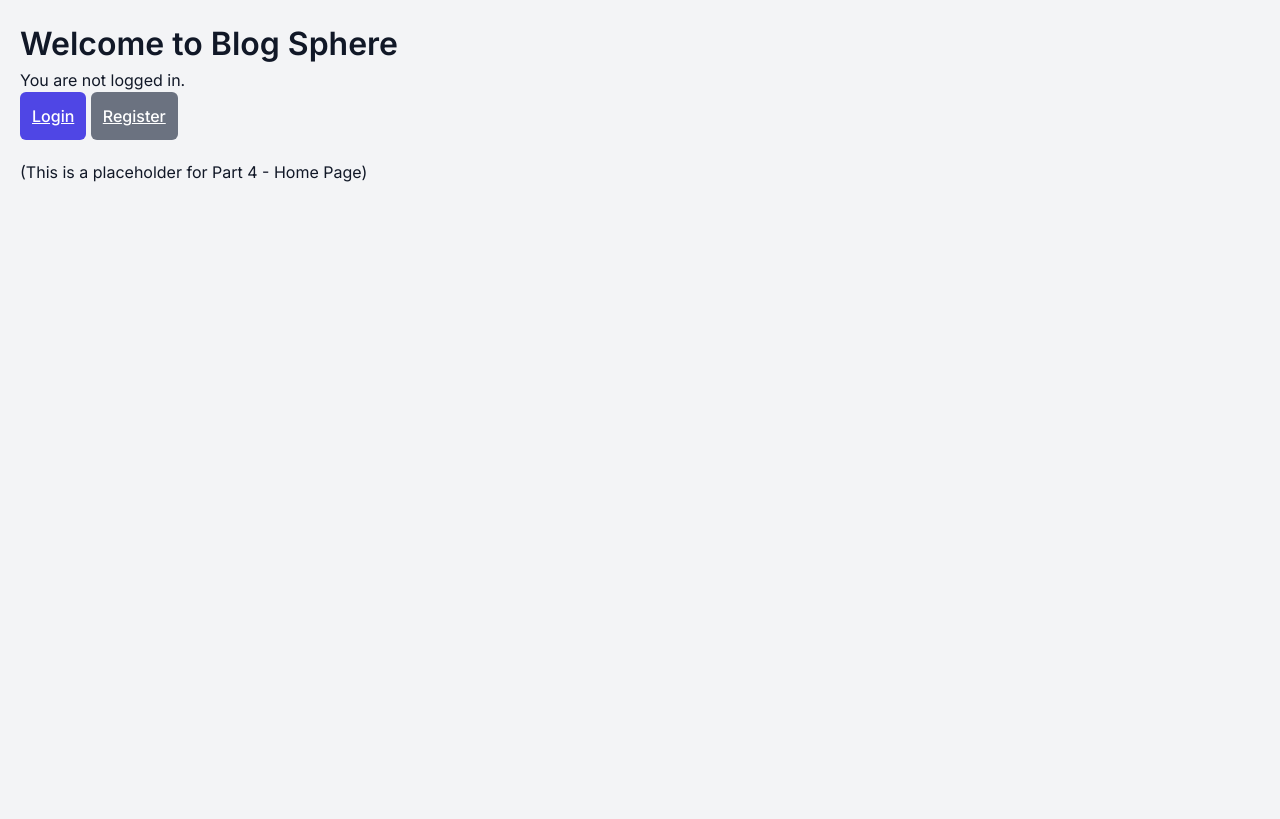
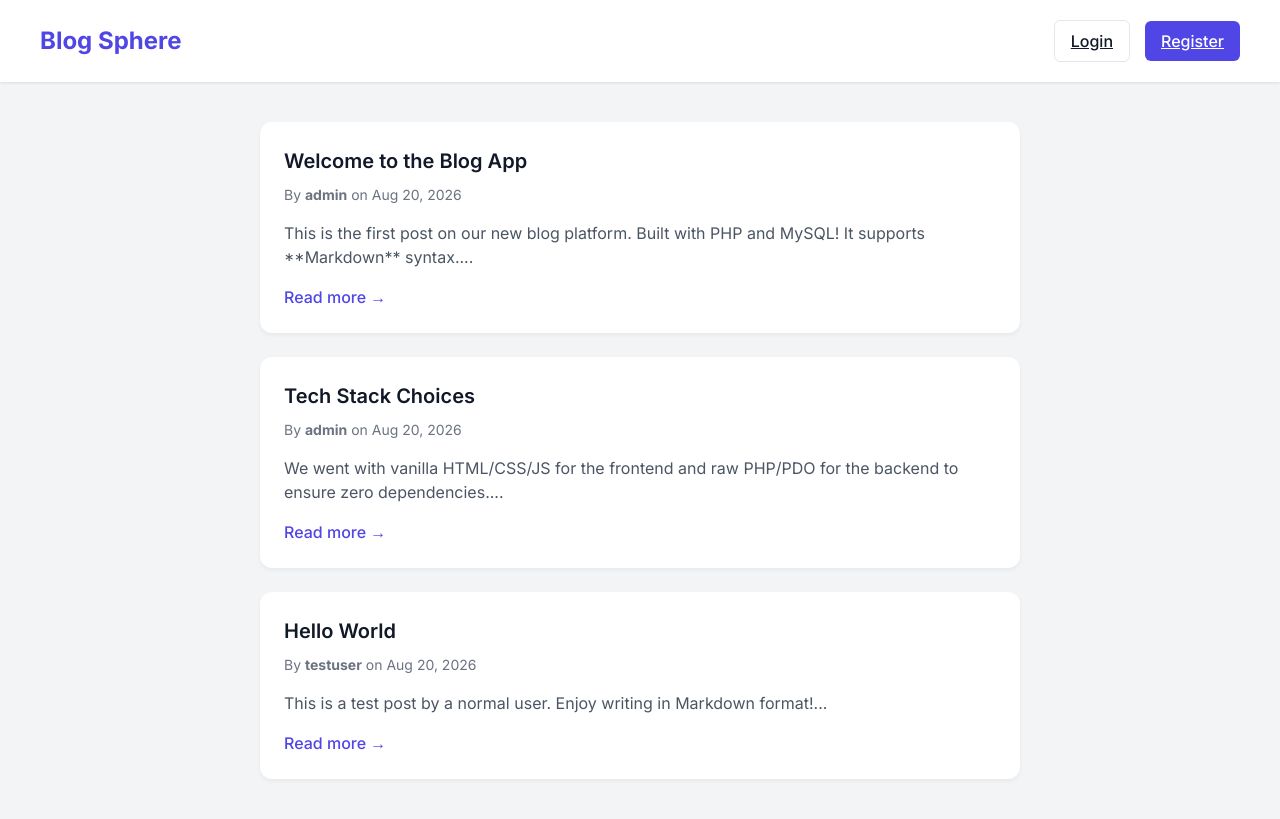
Before and after one commit to shamlamansoor/Blog_Sphere, a PHP site: page / in a window 1280 px wide. Before the commit the page ends 182 px from the top, so only its background shows below. Run offline with PHP 8.4, Linux system fonts and the light colour scheme; data comes from the database, SQL or seed files in the repository.

Commit message:
Implement Part 3 blog CRUD backend

```diff
--- /dev/null
+++ b/includes/functions.php
@@ -0,0 +1,33 @@
+<?php
+// includes/functions.php
+
+/**
+ * Sanitize input to prevent XSS.
+ */
+function sanitize($data) {
+    if (is_array($data)) {
+        return array_map('sanitize', $data);
+    }
+    return htmlspecialchars(trim($data), ENT_QUOTES, 'UTF-8');
+}
+
+/**
+ * Generate CSRF token.
+ */
+function generateCsrfToken() {
+    if (empty($_SESSION['csrf_token'])) {
+        $_SESSION['csrf_token'] = bin2hex(random_bytes(32));
+    }
+    return $_SESSION['csrf_token'];
+}
+
+/**
+ * Verify CSRF token.
+ */
+function verifyCsrfToken($token) {
+    if (isset($_SESSION['csrf_token']) && hash_equals($_SESSION['csrf_token'], $token)) {
+        return true;
+    }
+    return false;
+}
+?>
--- a/index.php
+++ b/index.php
@@ -1,5 +1,16 @@
 <?php
+require_once 'config/db.php';
 require_once 'includes/auth.php';
+require_once 'includes/functions.php';
+
+// Fetch all posts
+$stmt = $pdo->query("
+    SELECT p.id, p.title, p.content, p.created_at, p.user_id, u.username
+    FROM blogPost p
+    JOIN user u ON p.user_id = u.id
+    ORDER BY p.created_at DESC
+");
+$posts = $stmt->fetchAll();
 ?>
 <!DOCTYPE html>
 <html lang="en">
@@ -8,21 +19,73 @@ require_once 'includes/auth.php';
     <meta name="viewport" content="width=device-width, initial-scale=1.0">
     <title>Blog Sphere - Home</title>
     <link rel="stylesheet" href="assets/css/style.css">
-    <link href="https://fonts.googleapis.com/css2?family=Inter:wght@400;500;600&display=swap" rel="stylesheet">
+    <link href="https://fonts.googleapis.com/css2?family=Inter:wght@400;500;600;700&display=swap" rel="stylesheet">
+    <style>
+        .navbar { display: flex; justify-content: space-between; align-items: center; padding: 20px 40px; background: white; box-shadow: 0 1px 3px rgba(0,0,0,0.1); }
+        .navbar-brand { font-size: 24px; font-weight: 700; color: var(--primary); text-decoration: none; }
+        .nav-links { display: flex; gap: 15px; align-items: center; }
+        .container { max-width: 800px; margin: 40px auto; padding: 0 20px; }
+        .post-card { background: white; padding: 24px; border-radius: 12px; margin-bottom: 24px; box-shadow: 0 2px 4px rgba(0,0,0,0.05); }
+        .post-title { font-size: 20px; font-weight: 600; margin-bottom: 8px; }
+        .post-title a { color: var(--text-main); text-decoration: none; }
+        .post-title a:hover { color: var(--primary); }
+        .post-meta { font-size: 14px; color: var(--text-muted); margin-bottom: 16px; }
+        .post-excerpt { color: #4b5563; margin-bottom: 16px; display: -webkit-box; -webkit-line-clamp: 3; -webkit-box-orient: vertical; overflow: hidden; }
+        .post-actions { display: flex; gap: 10px; margin-top: 15px; padding-top: 15px; border-top: 1px solid var(--border-color); }
+        .btn-small { padding: 6px 12px; font-size: 14px; background: white; border: 1px solid var(--border-color); border-radius: 4px; cursor: pointer; text-decoration: none; color: var(--text-main); }
+        .btn-small:hover { background: var(--bg-color); }
+        .btn-delete { color: var(--error-text); border-color: #fecaca; }
+        .btn-delete:hover { background: var(--error-bg); }
+    </style>
 </head>
 <body>
-    <div style="padding: 20px;">
-        <h1>Welcome to Blog Sphere</h1>
-        <?php if (isLoggedIn()): ?>
-            <p>Hello, <?php echo htmlspecialchars($_SESSION['username']); ?>!</p>
-            <a href="logout.php" class="btn" style="display:inline-block; width:auto;">Logout</a>
+    <nav class="navbar">
+        <a href="index.php" class="navbar-brand">Blog Sphere</a>
+        <div class="nav-links">
+            <?php if (isLoggedIn()): ?>
+                <span style="font-weight: 500;">Welcome, <?php echo htmlspecialchars($_SESSION['username']); ?>!</span>
+                <a href="editor.php" class="btn" style="padding: 8px 16px; width: auto;">New Post</a>
+                <a href="logout.php" class="btn" style="padding: 8px 16px; width: auto; background-color: var(--text-muted);">Logout</a>
+            <?php else: ?>
+                <a href="login.php" class="btn" style="padding: 8px 16px; width: auto; background-color: white; color: var(--text-main); border: 1px solid var(--border-color);">Login</a>
+                <a href="register.php" class="btn" style="padding: 8px 16px; width: auto;">Register</a>
+            <?php endif; ?>
+        </div>
+    </nav>
+
+    <div class="container">
+        <?php if (empty($posts)): ?>
+            <div style="text-align: center; padding: 40px; color: var(--text-muted);">
+                <h2>No posts yet.</h2>
+                <?php if (isLoggedIn()): ?>
+                    <p>Be the first to <a href="editor.php" style="color: var(--primary);">write a post</a>!</p>
+                <?php endif; ?>
+            </div>
         <?php else: ?>
-            <p>You are not logged in.</p>
-            <a href="login.php" class="btn" style="display:inline-block; width:auto;">Login</a>
-            <a href="register.php" class="btn" style="display:inline-block; width:auto; background-color:#6b7280;">Register</a>
+            <?php foreach ($posts as $post): ?>
+                <div class="post-card">
+                    <h2 class="post-title"><a href="post.php?id=<?php echo $post['id']; ?>"><?php echo htmlspecialchars($post['title']); ?></a></h2>
+                    <div class="post-meta">
+                        By <strong><?php echo htmlspecialchars($post['username']); ?></strong> on <?php echo date('M j, Y', strtotime($post['created_at'])); ?>
+                    </div>
+                    <div class="post-excerpt">
+                        <?php echo nl2br(htmlspecialchars(substr($post['content'], 0, 200))); ?>...
+                    </div>
+                    <a href="post.php?id=<?php echo $post['id']; ?>" style="color: var(--primary); text-decoration: none; font-weight: 500;">Read more &rarr;</a>
+
+                    <?php if (isLoggedIn() && getCurrentUserId() === $post['user_id']): ?>
+                        <div class="post-actions">
+                            <a href="editor.php?id=<?php echo $post['id']; ?>" class="btn-small">Edit</a>
+                            <form method="POST" action="api/delete_post.php" style="display: inline;" onsubmit="return confirm('Are you sure you want to delete this post?');">
+                                <input type="hidden" name="csrf_token" value="<?php echo generateCsrfToken(); ?>">
+                                <input type="hidden" name="id" value="<?php echo $post['id']; ?>">
+                                <button type="submit" class="btn-small btn-delete">Delete</button>
+                            </form>
+                        </div>
+                    <?php endif; ?>
+                </div>
+            <?php endforeach; ?>
         <?php endif; ?>
-
-        <p style="margin-top: 20px;">(This is a placeholder for Part 4 - Home Page)</p>
     </div>
 </body>
 </html>
```
Also changed, not shown: api/create_post.php (added, +38 -0 lines), api/delete_post.php (added, +43 -0 lines), api/update_post.php (added, +47 -0 lines), editor.php (added, +65 -0 lines), post.php (added, +77 -0 lines).
